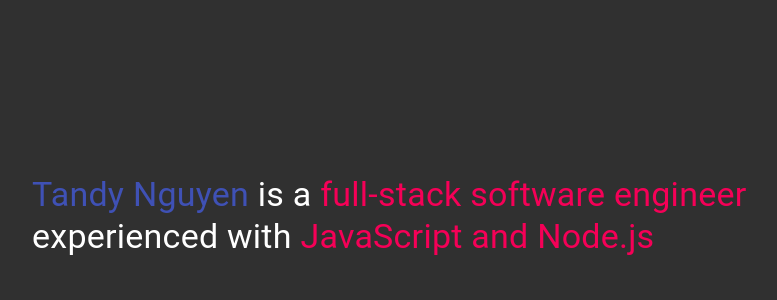
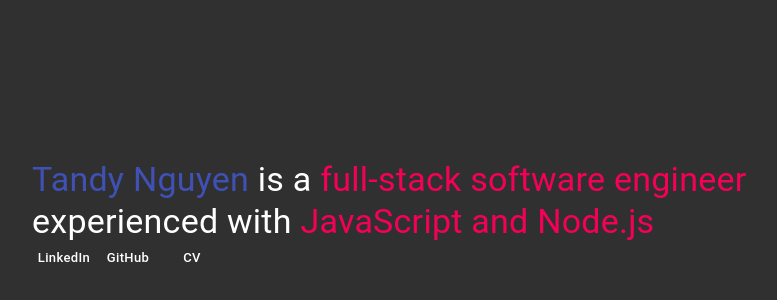
Before and after one commit to TandyN/my-website, a React app: page / in a window 1280 px wide. Shown: the part 184-484 px from the top of the page, without its empty margins (158-935 px from the left). Built offline with nearby package versions, Linux system fonts and the light colour scheme.

Commit message:
Add buttons to MainPageTop

```diff
--- /dev/null
+++ b/src/components/MainPage/MainPageTop/MainPageButtonItem.jsx
@@ -0,0 +1,31 @@
+import React from 'react';
+import {
+  Button,
+  makeStyles,
+} from '@material-ui/core';
+
+const useStyles = makeStyles((theme) => ({
+  button: {
+    textTransform: 'none',
+    [theme.breakpoints.down('sm')]: {
+      fontSize: 'calc(9px + 0.5vw)',
+    },
+  },
+}));
+
+const MainPageButtons = ({ description, link }) => {
+  const classes = useStyles();
+
+  return (
+    <Button
+      className={classes.button}
+      href={link}
+      size='small'
+      target='blank'
+    >
+      {description}
+    </Button>
+  )
+}
+
+export default MainPageButtons;
--- /dev/null
+++ b/src/components/MainPage/MainPageTop/MainPageButtons.jsx
@@ -0,0 +1,17 @@
+import React from 'react';
+import { Grid } from '@material-ui/core';
+import MainPageButtonItem from './MainPageButtonItem';
+
+const MainPageButtons = () => {
+  return (
+    <Grid
+      container
+    >
+      <MainPageButtonItem description='LinkedIn' link='https://www.linkedin.com/in/tandyn' />
+      <MainPageButtonItem description='GitHub' link='https://github.com/tandyn' />
+      <MainPageButtonItem description='CV' link='' />
+    </Grid>
+  )
+}
+
+export default MainPageButtons;
--- a/src/components/MainPage/MainPageDescription.jsx
+++ b/src/components/MainPage/MainPageTop/MainPageDescription.jsx
@@ -7,7 +7,7 @@
 const useStyles = makeStyles((theme) => ({
   description: {
     [theme.breakpoints.down('sm')]: {
-      fontSize: '4vw',
+      fontSize: 'calc(7px + 3vw)',
     },
   },
 }));
--- /dev/null
+++ b/src/components/MainPage/MainPageTop/index.jsx
@@ -0,0 +1,19 @@
+import React from 'react';
+import { Grid } from '@material-ui/core';
+
+import MainPageDescription from './MainPageDescription';
+import MainPageButtons from './MainPageButtons';
+
+const MainPageTop = () => {
+  return (
+    <Grid
+      container
+      direction='column'
+    >
+      <MainPageDescription />
+      <MainPageButtons />
+    </Grid>
+  )
+}
+
+export default MainPageTop;
--- a/src/components/MainPage/index.jsx
+++ b/src/components/MainPage/index.jsx
@@ -1,11 +1,12 @@
 import React from 'react';
 import {
+  Box,
   Grid,
+  Hidden,
   makeStyles,
-  useMediaQuery,
 } from '@material-ui/core';
 
-import MainPageDescription from './MainPageDescription';
+import MainPageTop from './MainPageTop';
 
 const useStyles = makeStyles({
   mainPage: {
@@ -14,18 +15,31 @@
 });
 
 const MainPage = () => {
-  const isScreenMedium = useMediaQuery('(min-width:960px)');
   const classes = useStyles();
 
   return (
+    <Box>
+      <Hidden smDown>
         <Grid
           container
           className={classes.mainPage}
           direction='column'
-        justify={(isScreenMedium) ? 'center' : 'space-between'}
+          justify='center'
         >
-        <MainPageDescription />
+          <MainPageTop />
         </Grid>
+      </Hidden>
+      <Hidden mdUp>
+        <Grid
+          container
+          className={classes.mainPage}
+          direction='column'
+          justify='space-between'
+        >
+          <MainPageTop />
+        </Grid>
+      </Hidden>
+    </Box>
   )
 }
 
```
Also changed, not shown: public/index.html (line endings or trailing spaces). Lines whose indentation alone changed are shown as unchanged.
